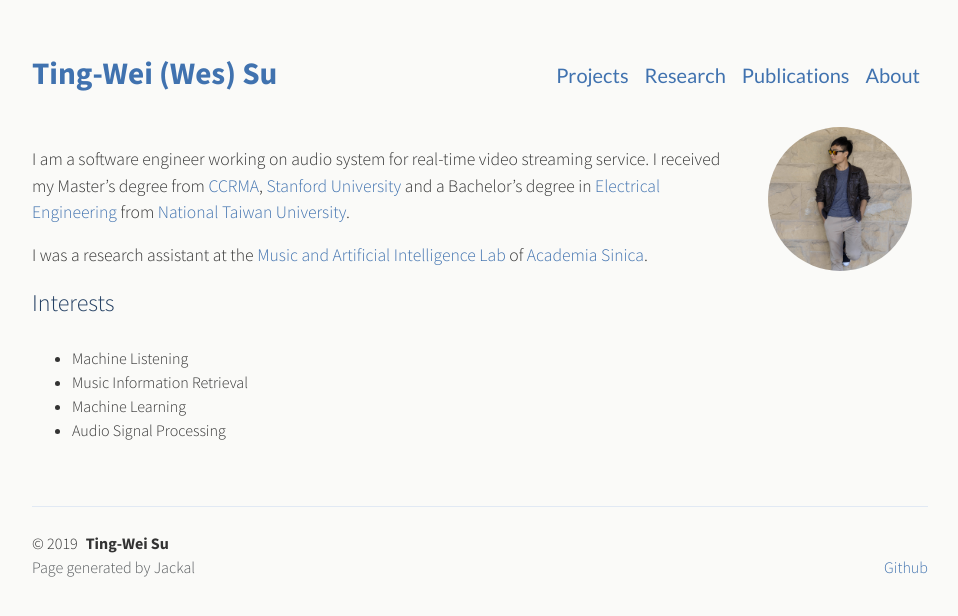
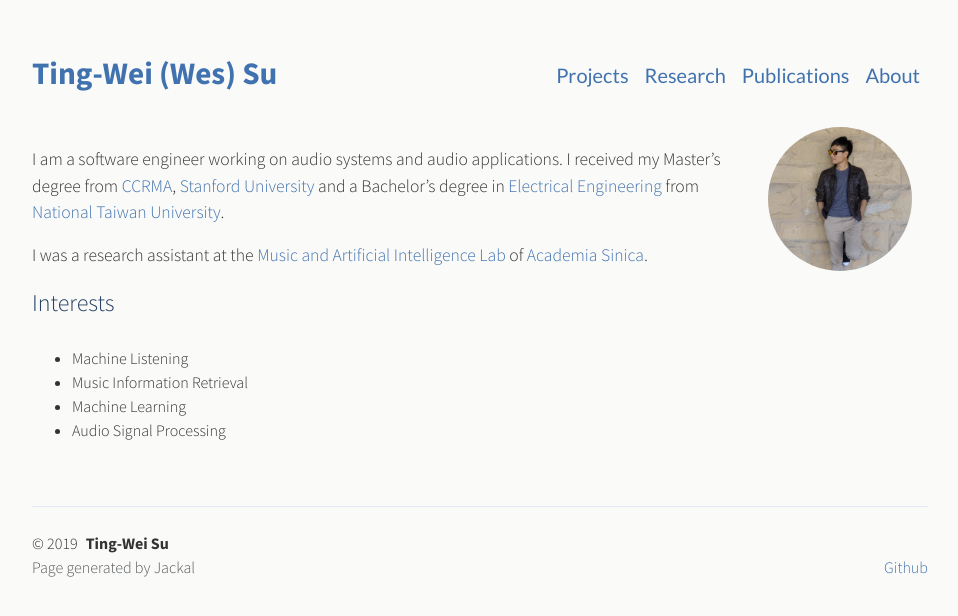
Before and after one commit to tweihaha/tweihaha.github.io, a Jekyll site: the page built from index.md, in a window 1280 px wide. Shown: the top 616 px of the page, without its empty margins (160-1118 px from the left). Built offline with Jekyll 4.4.1, drawn with Linux system fonts in a browser that asks for light colours.

Commit message:
Update homepage description

```diff
--- a/index.md
+++ b/index.md
@@ -10,7 +10,7 @@ layout: default
 </figure>
 {:/}
 
-I am a software engineer working on audio system for real-time video streaming service. I received my Master's degree from [CCRMA](https://ccrma.stanford.edu/){:target="_blank"}, [Stanford University](https://www.stanford.edu/){:target="_blank"} and a Bachelor's degree in [Electrical Engineering](https://web.ee.ntu.edu.tw/){:target="_blank"} from [National Taiwan University](http://www.ntu.edu.tw){:target="_blank"}.
+I am a software engineer working on audio systems and audio applications. I received my Master's degree from [CCRMA](https://ccrma.stanford.edu/){:target="_blank"}, [Stanford University](https://www.stanford.edu/){:target="_blank"} and a Bachelor's degree in [Electrical Engineering](https://web.ee.ntu.edu.tw/){:target="_blank"} from [National Taiwan University](http://www.ntu.edu.tw){:target="_blank"}.
 
 I was a research assistant at the [Music and Artificial Intelligence Lab](https://musicai.citi.sinica.edu.tw/){:target="_blank"} of [Academia Sinica](https://www.sinica.edu.tw){:target="_blank"}.
 
```
